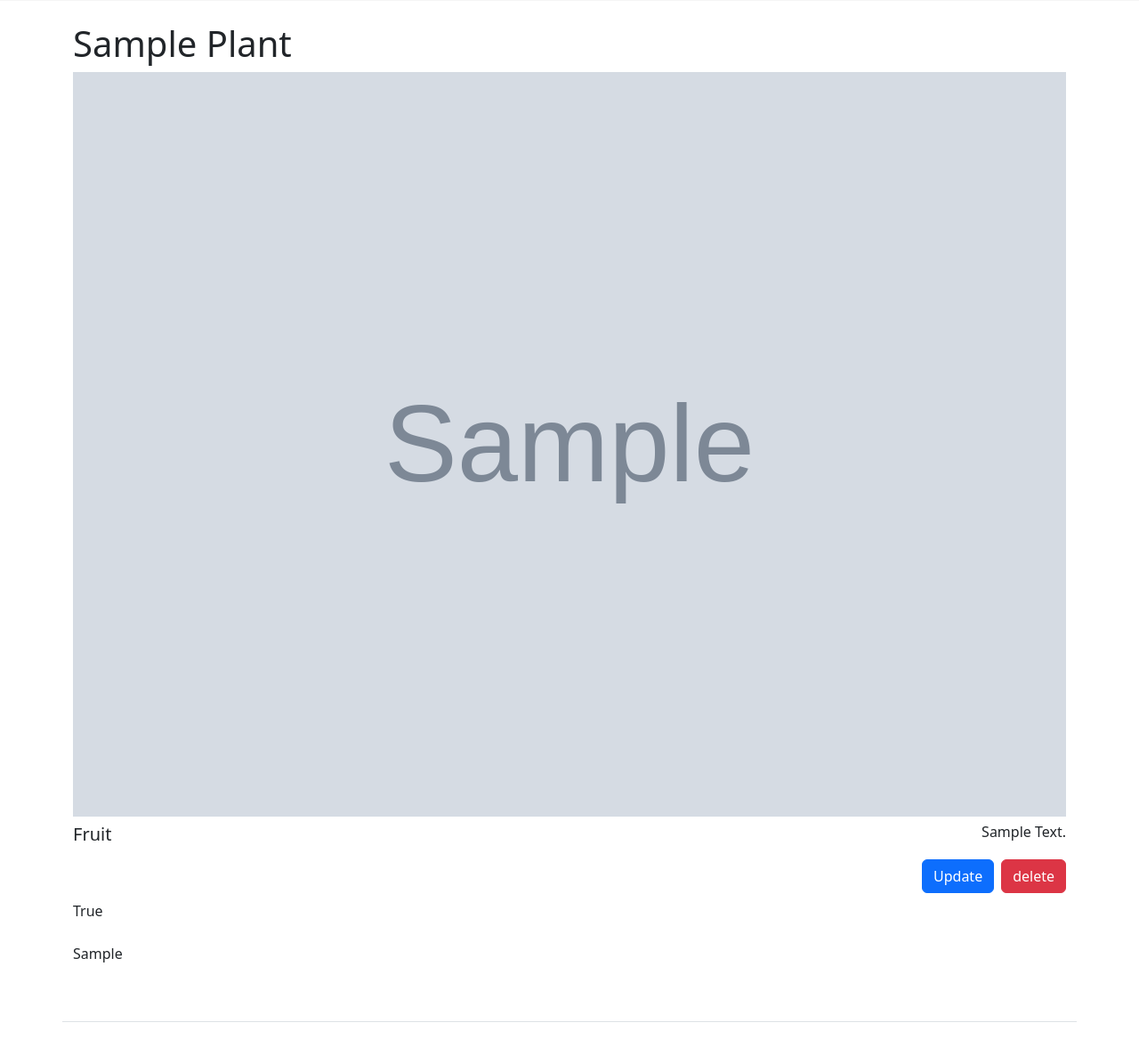
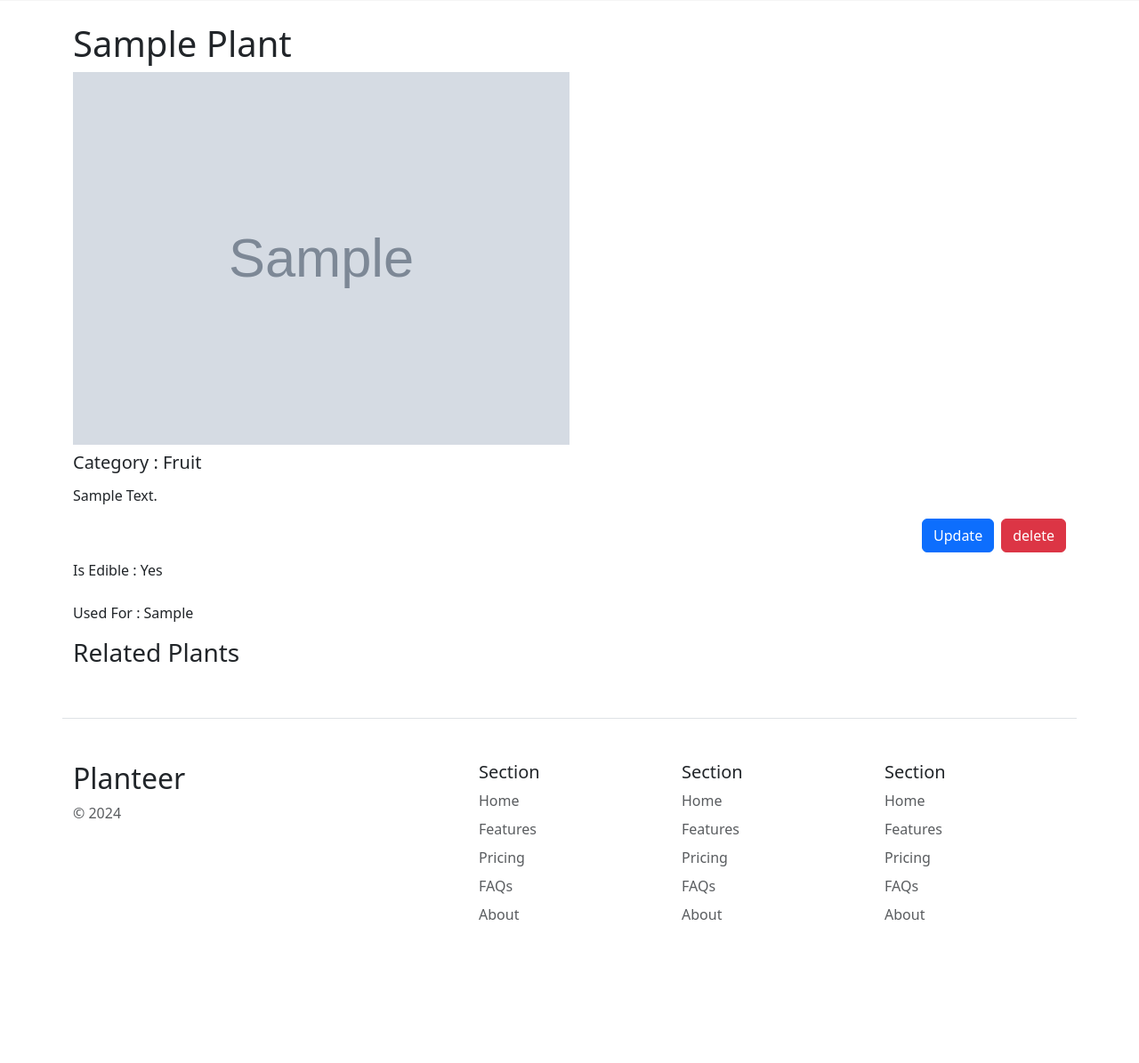
Before and after one commit to T-Python-June-24/LAB-ORM-PLANTEER-1, a Django app: page /plants/1/detail/ in a window 1280 px wide. Shown: the part 119-1314 px from the top of the page at 89% size. After the commit the page ends 1153 px from the top, so only its background shows below. Run offline with Django 5.2, Linux system fonts and the light colour scheme; tables that the repository leaves empty hold one stand-in row (values such as "Sample post"); grey boxes marked "Sample" are stand-in pictures; some web fonts are replaced.

Commit message:
edit and add related category

```diff
--- a/Planteer/main/templates/main/home.html
+++ b/Planteer/main/templates/main/home.html
@@ -39,8 +39,10 @@
   <div class="overlay-text ">
     <h1 class="text-center">Planteer</h1>
     <h3 class="text-center">plants database for plants lovers </h3>
-    <form role="search">
-      <input class="form-control w-100" type="search" placeholder="Search" aria-label="Search">
+    <form role="search" method="post" action="{% url 'plants:search_plants' %}">
+      {% csrf_token %}
+      <input class="form-control w-100" type="search" placeholder="Search" aria-label="Search" name="search">
+      <button type="submit" class="btn btn-primary"> search </button>
     </form>
   </div>
 </div>
--- a/Planteer/plants/templates/plants/plant_detail.html
+++ b/Planteer/plants/templates/plants/plant_detail.html
@@ -10,18 +10,37 @@
 
     <div class="col">
         <div class="d-flex flex-column gap-2">
-            <img src="{{ plant.image.url }}" class="w-100" />
-            <div class="d-flex justify-content-between">
-                <h5>{{plant.category}}</h5>
+            <img src="{{ plant.image.url }}" class="w-50" />
+                <h5>category : {{plant.category}}</h5>
                 <h6>{{plant.about}}</h6>
-            </div>
             <div class="d-flex justify-content-end gap-2">
                 <a href="{% url 'plants:update_plant' plant.id %}" class="btn btn-primary">update</a>
                 <button type="button" class="btn btn-danger" data-bs-toggle="modal" data-bs-target="#exampleModal">delete</button>
             </div>
-            <p>{{ plant.is_edible }}</p>
-            <p>{{ plant.used_for }}</p>
+            <p>is edible : {% if plant.is_edible %} yes {% else %} no {% endif %}</p>
+            <p>used for : {{ plant.used_for }}</p>
         </div>
+    </div>
+
+</div>
+
+<div class="row">
+
+    <div class="col">
+      <h3>related plants</h3>
+      {% for plant in related_plants %}
+      <div class="col">
+        <div class="d-flex flex-column justify-content-start align-items-start h-100 p-4 shadow">
+          <h3>{{plant.name}}</h3>
+          <p>category : {{plant.category}}</p>
+          <h6>is edible : {% if plant.is_edible %} yes {% else %} no {% endif %}</h6>
+          <img src="{{ plant.image.url }}" class="w-50" alt="">
+          <button class="btn btn-primary mt-2"><a href="{% url 'plants:detail_view' plant.id %}">see details </a></button>
+          <span class="mt-2">created at {{plant.created_at}}</span>
+        </div>
+      </div>
+      {% endfor %}
+
     </div>
 
 </div>
--- a/Planteer/plants/urls.py
+++ b/Planteer/plants/urls.py
@@ -11,5 +11,6 @@ urlpatterns = [
     path("<plant_id>/detail/", views.detail_view, name="detail_view"),
     path("<plant_id>/update/", views.update_plant, name="update_plant"),
     path("<plant_id>/delete/", views.delete_plant, name="delete_plant"),
+    path("search/", views.search_plants, name="search_plants"),
 
 ]
--- a/Planteer/plants/views.py
+++ b/Planteer/plants/views.py
@@ -41,8 +41,13 @@ def all_view(request:HttpRequest):
 def detail_view(request:HttpRequest,plant_id:int):
 
     plant = Plant.objects.get(pk=plant_id)
+    category_plants = plant.category
 
-    return render(request,"plants/plant_detail.html",{"plant":plant})
+    plants = Plant.objects.all()
+
+    related_plants = plants.filter(category=category_plants).exclude(pk=plant_id)
+
+    return render(request,"plants/plant_detail.html",{"plant":plant,"related_plants":related_plants})
 
 
 def update_plant(request:HttpRequest,plant_id:int):
@@ -78,3 +83,16 @@ def delete_plant(request:HttpRequest,plant_id:int):
     return redirect("main:home_view")
 
     # return render(request,"plants/update_plant.html",{"plant":plant})
+
+
+def search_plants(request:HttpRequest):
+
+    if request.method == "POST":
+
+        search = request.POST["search"]
+
+        plants = Plant.objects.filter(name__contains=search)
+
+        count = plants.count()
+
+        return render(request,"plants/search.html",{"search":search,"plants":plants,"count":count})
```
Also changed, not shown: Planteer/contact/templates/contact/contact.html (+9 -61 lines), Planteer/plants/templates/plants/add_plants.html (+22 -10 lines), Planteer/plants/templates/plants/all_plants.html (+17 -2 lines), Planteer/plants/templates/plants/search.html (added, +26 -0 lines), Planteer/media/images/pexels-pixabay-56866_XzAi8v3.jpg (added), Planteer/media/images/pexels-pixabay-56866_hnXBWoF.jpg (added).
